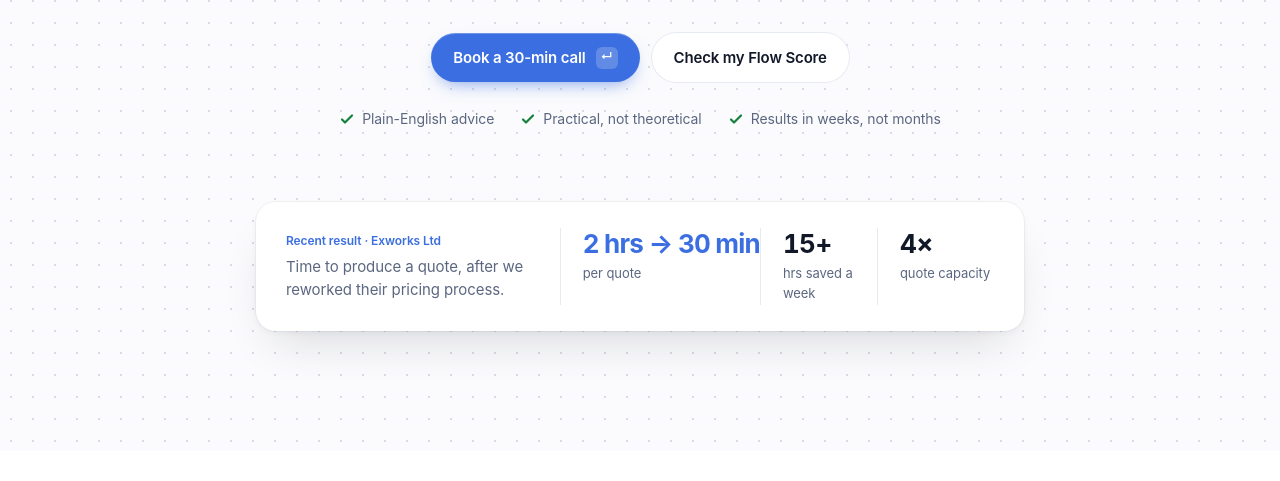
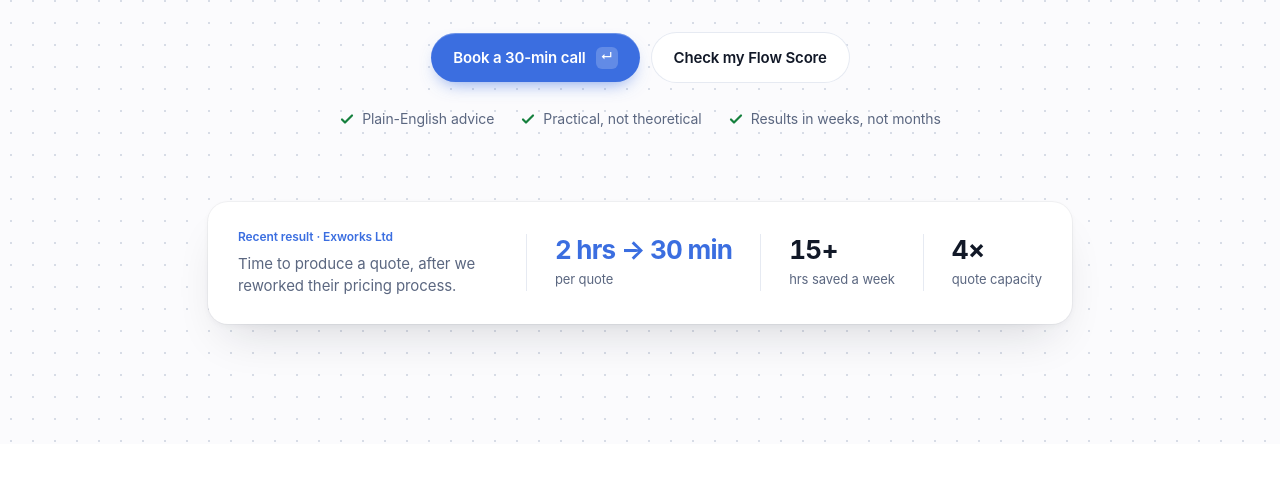
Before and after one commit to flovoai/flovoai, a plain HTML site: page index.html in a window 1280 px wide. Shown: the part 603-1084 px from the top of the page. Drawn offline with Linux system fonts and the light colour scheme.

Commit message:
Give the hero result figures room around the dividers
The "2 hrs → 30 min" figure was wider than its column and ran into the
divider. Columns now size to their figure, with even padding on both
sides of each divider, and the card is slightly wider.

Co-Authored-By: Claude Opus 5.5 <noreply@anthropic.com>

```diff
--- a/home.css
+++ b/home.css
@@ -212,15 +212,16 @@ mark { background: linear-gradient(transparent 10%, rgba(59, 110, 224, .17) 10%,
 
 /* Result panel */
 .hero-card {
-  margin: clamp(3.5rem, 7vw, 4.5rem) auto 0; max-width: 48rem;
+  margin: clamp(3.5rem, 7vw, 4.5rem) auto 0; max-width: 54rem;
   background: #fff; border-radius: 1.25rem; box-shadow: var(--shadow-md);
-  display: grid; grid-template-columns: 1.15fr 2fr; align-items: center; gap: 1.5rem;
+  display: grid; grid-template-columns: minmax(13rem, 1fr) auto; align-items: center; gap: 1.75rem;
   padding: 1.625rem 1.875rem; text-align: left;
 }
 .hero-card-label { font-size: .75rem; font-weight: 600; color: var(--blue); margin-bottom: .375rem; }
 .hero-card-intro p { color: var(--text-soft); font-size: .9375rem; line-height: 1.5; }
-.hero-card-figs { display: grid; grid-template-columns: 1.4fr 1fr 1fr; }
-.fig { padding: .125rem 0 .125rem 1.375rem; border-left: 1px solid var(--line); }
+.hero-card-figs { display: grid; grid-template-columns: auto auto auto; }
+.fig { padding: .125rem 1.75rem; border-left: 1px solid var(--line); }
+.fig:last-child { padding-right: 0; }
 .fig strong { display: block; font-family: var(--display); color: var(--ink); font-size: 1.625rem; line-height: 1.1; letter-spacing: -0.03em; font-weight: 700; white-space: nowrap; }
 .fig-main strong { color: var(--blue); }
 .fig > span { display: block; font-size: .8125rem; color: var(--text-soft); margin-top: .25rem; }
@@ -433,6 +434,7 @@ mark { background: linear-gradient(transparent 10%, rgba(59, 110, 224, .17) 10%,
   .app-side, .app-board { display: none; }
   .hero-card { grid-template-columns: 1fr; padding: 1.5rem; gap: 1.25rem; }
   .hero-card-figs { grid-template-columns: 1fr 1fr; gap: 1.125rem 0; }
+  .fig { padding-left: 1.375rem; padding-right: 0; }
   .fig-main { grid-column: 1 / -1; border-left: 0; padding-left: 0; }
   .fig:nth-child(2) { border-left: 0; padding-left: 0; }
   .pane, .case-grid, .svc, .flow-tile { grid-template-columns: 1fr; }
```
